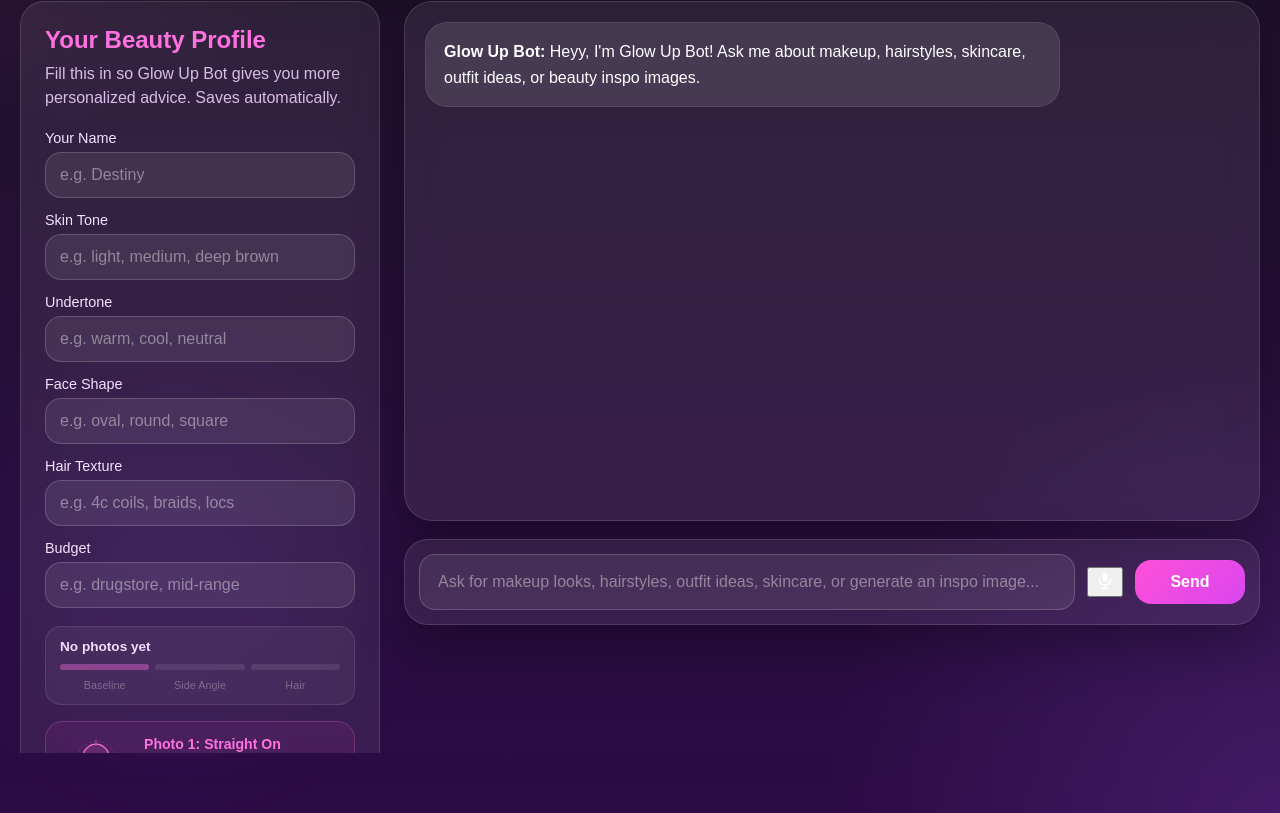
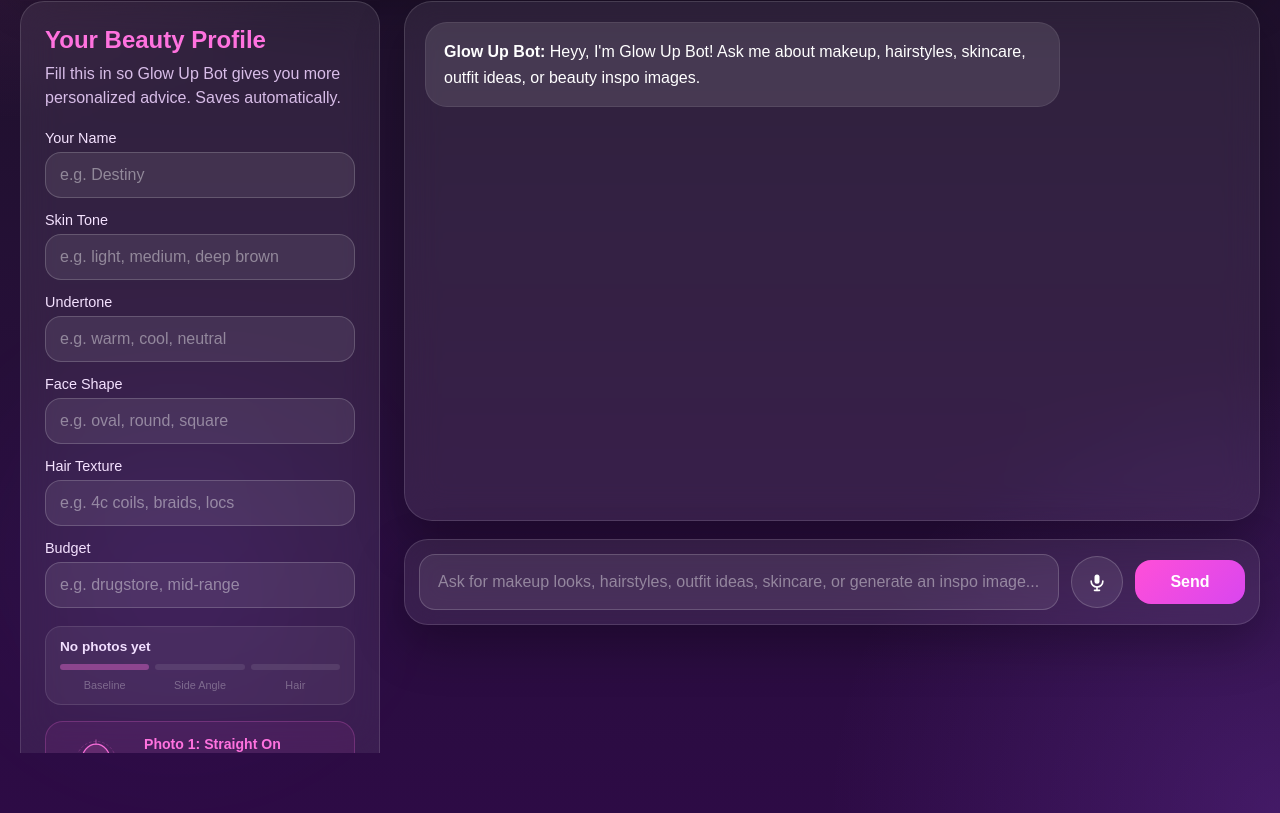
Before and after one commit to DestinyBR/glow-up-frontend, a Next.js app: page / in a window 1280 px wide. Shown: the part 365-1178 px from the top of the page. Built offline with nearby package versions, Linux system fonts and the light colour scheme.

Commit message:
voice input

```diff
--- a/app/globals.css
+++ b/app/globals.css
@@ -937,3 +937,83 @@ img {
     grid-template-columns: 1fr;
   }
 }
+/* ── Voice input additions for Glow Up Bot ─────────────────────────────────
+   Append this block to your existing globals.css (or wherever the
+   .composer-card / .primary-btn styles live). Nothing here overrides
+   existing classes — it only adds the mic button + voice notices.
+   ────────────────────────────────────────────────────────────────────────── */
+
+.mic-btn {
+  width: 52px;
+  height: 52px;
+  flex-shrink: 0;
+  border: 1px solid rgba(255, 255, 255, 0.18);
+  border-radius: 50%;
+  background: rgba(255, 255, 255, 0.08);
+  color: white;
+  cursor: pointer;
+  display: inline-flex;
+  align-items: center;
+  justify-content: center;
+  transition: transform 0.15s ease, background 0.15s ease, box-shadow 0.18s ease;
+}
+
+.mic-btn:hover:not(:disabled) {
+  transform: translateY(-1px);
+  background: rgba(255, 255, 255, 0.14);
+  box-shadow: 0 6px 16px rgba(255, 79, 216, 0.18);
+}
+
+.mic-btn:disabled {
+  opacity: 0.45;
+  cursor: not-allowed;
+}
+
+.mic-btn-listening {
+  background: linear-gradient(135deg, #ff4fd8, #d946ef);
+  border-color: rgba(255, 255, 255, 0.4);
+  box-shadow: 0 0 0 0 rgba(255, 79, 216, 0.6);
+  animation: micPulse 1.4s ease-out infinite;
+}
+
+@keyframes micPulse {
+  0%   { box-shadow: 0 0 0 0   rgba(255, 79, 216, 0.55); }
+  70%  { box-shadow: 0 0 0 14px rgba(255, 79, 216, 0);   }
+  100% { box-shadow: 0 0 0 0   rgba(255, 79, 216, 0);   }
+}
+
+.voice-notice {
+  margin: 8px 0;
+  padding: 10px 14px;
+  border-radius: 14px;
+  background: rgba(248, 113, 113, 0.1);
+  border: 1px solid rgba(248, 113, 113, 0.3);
+  color: #ffb3db;
+  font-size: 0.9rem;
+}
+
+.voice-listening-hint {
+  margin: 8px 0;
+  padding: 10px 14px;
+  border-radius: 14px;
+  background: rgba(255, 79, 216, 0.08);
+  border: 1px solid rgba(255, 114, 223, 0.28);
+  color: #f2dfff;
+  font-size: 0.9rem;
+  display: flex;
+  align-items: center;
+  gap: 6px;
+}
+
+.voice-listening-hint strong {
+  color: #ff72df;
+  text-transform: capitalize;
+}
+
+/* Keep the composer's row layout intact on mobile too */
+@media (max-width: 760px) {
+  .mic-btn {
+    width: 48px;
+    height: 48px;
+  }
+}
```
